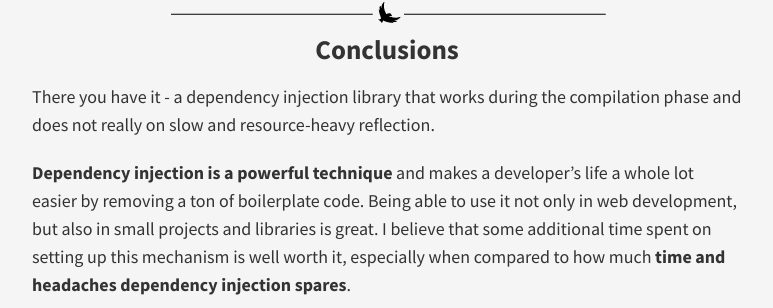
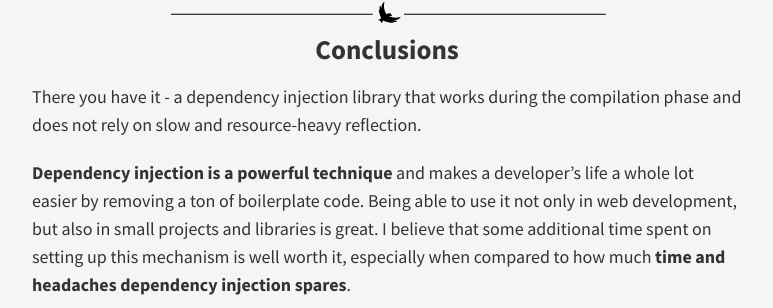
Before and after one commit to rskupnik/rskupnik.github.io, a Jekyll site: the page built from _posts/2017-09-03-dependency-injection-in-pet-project-dagger2.md, in a window 1280 px wide and 900 px high, scrolled down 8988 px. Shown: the part 238-546 px from the top of the window, without its empty margins (253-1026 px from the left). Built offline with Jekyll 4.4.1, drawn with Linux system fonts in a browser that asks for light colours; nearby versions of some CDN libraries; some of the changed text lies outside the part shown.

Commit message:
Fix a few typos in Dagger post

```diff
--- a/_posts/2017-09-03-dependency-injection-in-pet-project-dagger2.md
+++ b/_posts/2017-09-03-dependency-injection-in-pet-project-dagger2.md
@@ -274,7 +274,7 @@ Hello World!
 ---
 ## Conclusions
 
-There you have it - a dependency injection library that works during the compilation phase and does not really on slow and resource-heavy reflection.
+There you have it - a dependency injection library that works during the compilation phase and does not rely on slow and resource-heavy reflection.
 
 **Dependency injection is a powerful technique** and makes a developer's life a whole lot easier by removing a ton of boilerplate code. Being able to use it not only in web development, but also in small projects and libraries is great. I believe that some additional time spent on setting up this mechanism is well worth it, especially when compared to how much **time and headaches dependency injection spares**.
 
```
Also changed, not shown: other parts of _posts/2017-09-03-dependency-injection-in-pet-project-dagger2.md (+2 -2 lines).
